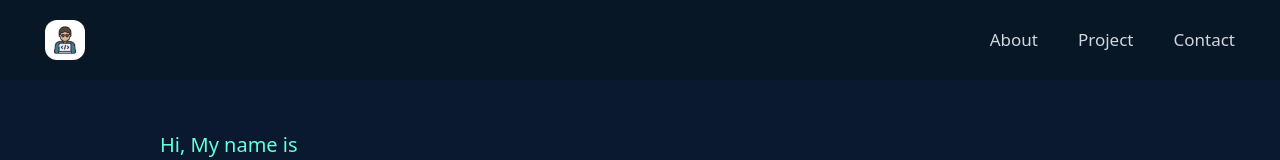
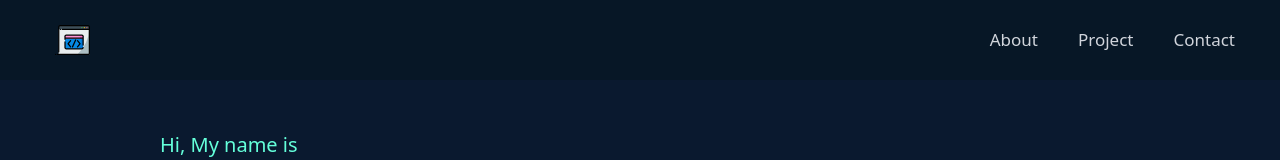
Before and after one commit to RahulQurbanov/Portfolio, a React (Vite) app: page / in a window 1280 px wide. Shown: the top 160 px of the page. Built offline with nearby package versions, Linux system fonts and the light colour scheme; the HTML template or start-up script is replaced by a standard one.

Commit message:
Change Logo

```diff
--- a/src/components/Header.jsx
+++ b/src/components/Header.jsx
@@ -5,7 +5,7 @@ export default function Header() {
     return (
         <div id='home' className='bg-[#0a192f] flex flex-col gap-[10px] scroll-smooth'>
             <nav className='flex justify-between items-center py-5 px-[45px] text-[17px] bg-[rgb(7,23,38)] animate__animated animate__fadeInDown animate__delay-1s'>
-                <div className='text-gray-300'><img src="/img/logo.jpg" className='w-[40px] h-[40px] rounded-xl' /></div>
+                <div className='text-gray-300'><img src="/img/developer.svg" className='w-[55px] h-[40px] rounded-xl' /></div>
                 <div className='flex gap-10 text-gray-300'>
                     <a href="#home" className='hover:text-[#64ffda] animate__animated animate__fadeInRight animate__delay-2s'>About</a>
                     <a href="#projects" className='hover:text-[#64ffda] animate__animated animate__fadeInRight animate__delay-2s'>Project</a>
```
